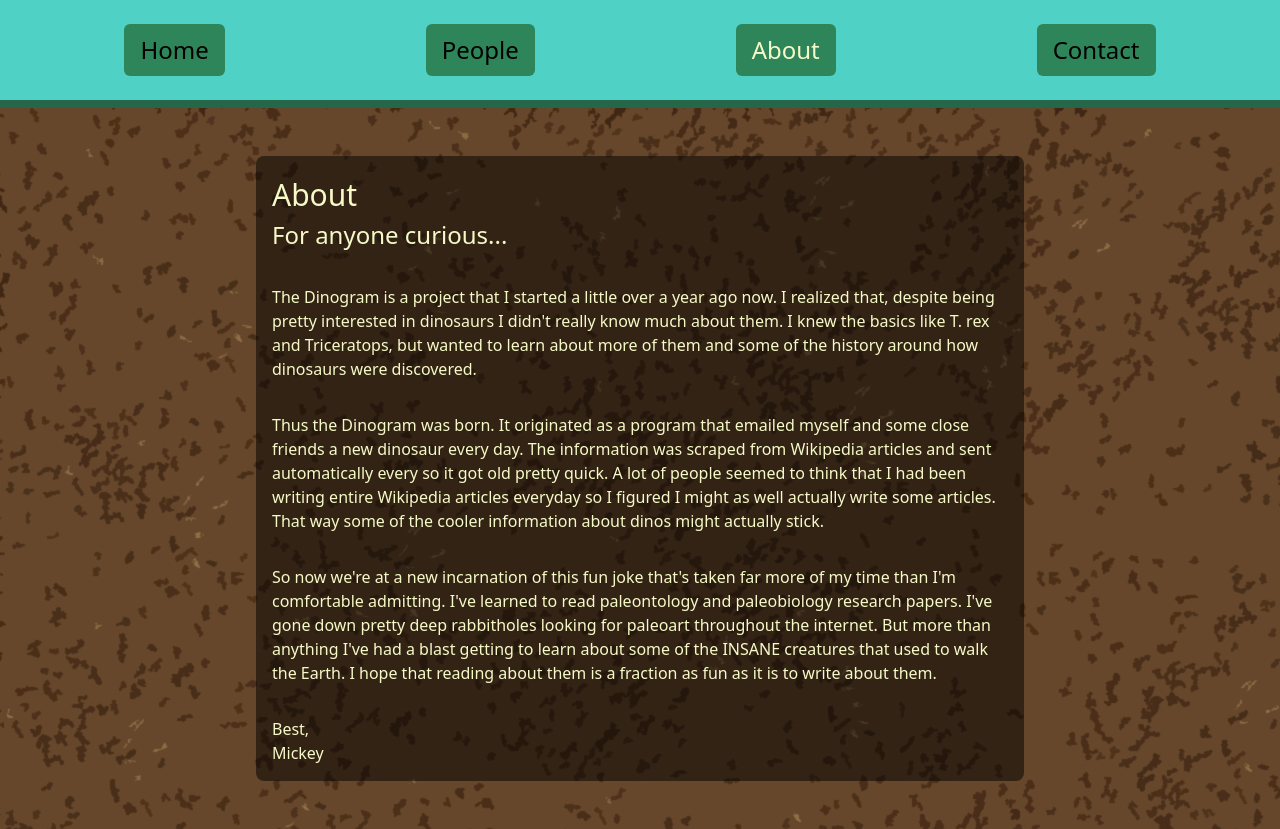
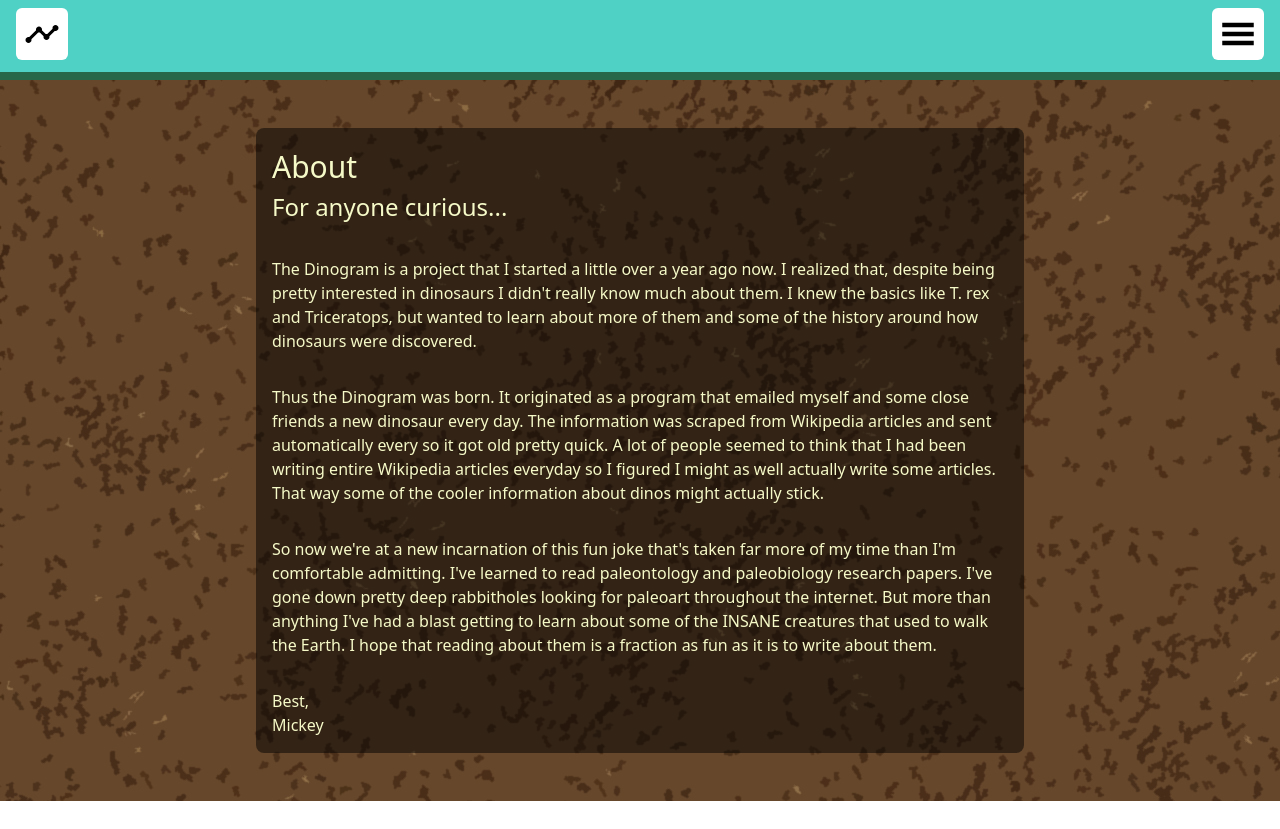
Before and after one commit to mickey-is-codin/serverless-dinogram, a React (Create React App) app: page /about in a window 1280 px wide. After the commit the page ends 801 px from the top, so only its background shows below. Built offline with nearby package versions, Linux system fonts and the light colour scheme.

Commit message:
Going to mess with types to clarify them

```diff
--- a/src/components/Navbar.tsx
+++ b/src/components/Navbar.tsx
@@ -1,53 +1,229 @@
-import React from 'react';
-import { Link } from 'react-router-dom';
+import React, { useState } from 'react';
+import { GiHamburgerMenu } from 'react-icons/gi';
+import { MdTimeline } from 'react-icons/md';
+import { useTimeline } from '../hooks/useTimeline';
+// import { Link } from 'react-router-dom';
 import '../styles/tailwind.output.css';
-import { PageNames } from '../util/types';
+// import { PageNames } from '../util/types';
+import { BASE_TIMELINE_DATA, NAV_MENU_ITEMS } from '../util/constants';
+import { pluck } from '../util/fp';
+import { GeologicTimeline, GeologicTimelineData, StratumData } from '../util/types';
 
-const toDetermineActiveClass = (
-  pageName: string
-) => (
-  elementName: string
-): string => {
-  const active = pageName === elementName;
-  return `hover:text-bone ${active && 'text-bone'}`;
+// const toDetermineActiveClass = (
+//   pageName: string
+// ) => (
+//   elementName: string
+// ): string => {
+//   const active = pageName === elementName;
+//   return `hover:text-bone ${active && 'text-bone'}`;
+// };
+
+// interface NavLinkProps {
+//   route: string;
+//   pageName: string;
+//   className: string;
+// };
+// const NavLink: React.FC<NavLinkProps> = (props) => {
+//   const { route, pageName, className } = props;
+//   return (
+//     <Link to={route} className={className}>
+//       <div className="bg-green-700 px-4 py-2 rounded-md">
+//         <button>{pageName}</button>
+//       </div>
+//     </Link>
+//   )
+// };
+
+// interface NavbarProps {
+//   pageName: string;
+// };
+// const Navbar: React.FC<NavbarProps> = (props) => {
+
+//   const { pageName } = props;
+//   const toClassName = toDetermineActiveClass(pageName);
+
+//   return (
+//     <div
+//       className="bg-teal-400 border-b-8 border-green-800 p-6 sm:text-2xl"
+//     >
+//       <nav className="flex justify-around">
+//         <NavLink route="/" pageName="Home" className={toClassName(PageNames["Timeline"])} />
+//         <NavLink route="/people" pageName="People" className={toClassName(PageNames["People"])} />
+//         <NavLink route="/about" pageName="About" className={toClassName(PageNames["About"])} />
+//         <NavLink route="/contact" pageName="Contact" className={toClassName(PageNames["Contact"])} />
+//       </nav>
+//     </div>
+//   )
+// };
+
+
+interface NavbarBaseProps {
+
+};
+const NavbarBase: React.FC<NavbarBaseProps> = (props) => {
+  const { children } = props;
+
+  return (
+    <div
+      className="bg-teal-400 border-b-8 border-green-800 sm:text-2xl h-20 w-screen"
+    >
+      {children}
+    </div>
+  );
 };
 
-interface NavLinkProps {
-  route: string;
-  pageName: string;
-  className: string;
+interface PopupProps {
+  name: string;
 };
-const NavLink: React.FC<NavLinkProps> = (props) => {
-  const { route, pageName, className } = props;
+const Popup: React.FC<PopupProps> = (props) => {
+  const { name, children } = props;
+
   return (
-    <Link to={route} className={className}>
-      <div className="bg-green-700 px-4 py-2 rounded-md">
-        <button>{pageName}</button>
-      </div>
-    </Link>
+    <div className="bg-black opacity-75 w-full flex-1 z-90 my-2 rounded-lg overflow-scroll">
+      <div className="text-3xl text-white">{name}</div>
+      {children}
+    </div>
+  );
+};
+
+interface MenuSectionProps {
+  name: string;
+  data: StratumData[];
+}
+const MenuSection: React.FC<MenuSectionProps> = (props) => {
+  const { name, data } = props;
+
+  const [ sectionOpen, setSectionOpen ] = useState(false);
+
+  const toggleSectionOpen = () => {
+    setSectionOpen((prevSectionState) => {
+      return !prevSectionState;
+    });
+  };
+
+  return (
+    <div>
+      <div className="text-2xl text-white" onClick={toggleSectionOpen}>{name}</div>
+      {sectionOpen ? (
+        <div>
+          {data.map(({ name, start }) => {
+            return (
+              <div
+                className="text-white text-xl"
+                key={`stratum-data-${name}`}
+                // onClick={onGeologyNav(start)}
+              >
+                {name}
+              </div>
+            );
+          })}
+        </div>
+      ) : null}
+    </div>
+  );
+};
+
+interface TimelinePopupProps {
+  timeline: GeologicTimeline;
+};
+const TimelinePopup: React.FC<TimelinePopupProps> = (props) => {
+  const { timeline } = props;
+
+  const eons = pluck('eons', 'data')(timeline);
+  const eras = pluck('eras', 'data')(timeline);
+  const periods = pluck('periods', 'data')(timeline);
+  const epochs = pluck('epochs', 'data')(timeline);
+
+  return (
+    <Popup name="Geology Navigation">
+      <MenuSection name="Eons" data={eons} />
+      <MenuSection name="Eras" data={eras} />
+      <MenuSection name="Periods" data={periods} />
+      <MenuSection name="Epochs" data={epochs} />
+    </Popup>
   )
 };
 
-interface NavbarProps {
-  pageName: string;
-};
-const Navbar: React.FC<NavbarProps> = (props) => {
-
-  const { pageName } = props;
-  const toClassName = toDetermineActiveClass(pageName);
-
+const NavPopup = () => {
   return (
-    <div
-      className="bg-teal-400 border-b-8 border-green-800 p-6 sm:text-2xl"
-    >
-      <nav className="flex justify-around">
-        <NavLink route="/" pageName="Home" className={toClassName(PageNames["Timeline"])} />
-        <NavLink route="/people" pageName="People" className={toClassName(PageNames["People"])} />
-        <NavLink route="/about" pageName="About" className={toClassName(PageNames["About"])} />
-        <NavLink route="/contact" pageName="Contact" className={toClassName(PageNames["Contact"])} />
-      </nav>
-    </div>
+    <Popup name="Website Navigation">
+      <div>
+        Menu
+      </div>
+    </Popup>
   )
 };
 
+interface SmallScreenNavbarProps {
+  timeline?: GeologicTimeline;
+}
+const SmallScreenNavbar: React.FC<SmallScreenNavbarProps> = (props) => {
+  const { timeline } = props;
+
+  const timelineButtonClassName = "flex-none bg-white rounded-md p-2";
+  const menuButtonClassName = "flex-none bg-white rounded-md p-2";
+  const buttonSize = 36;
+
+  const [ timelineOpen, setTimelineOpen ] = useState(false);
+  const [ navOpen, setNavOpen ] = useState(false);
+
+  const toggleTimeline = () => {
+    setTimelineOpen((prevTimelineState) => !prevTimelineState);
+  };
+  const toggleMenu = () => {
+    setNavOpen((prevNavState) => !prevNavState);
+  };
+
+  return (
+    <div className="fixed z-90 flex flex-col w-screen h-screen px-4 py-2">
+      <div className="flex-none flex flex-row">
+        <div className={timelineButtonClassName} >
+          <MdTimeline size={buttonSize} onClick={toggleTimeline} />
+        </div>
+        <div className="flex-1" />
+        <div className={menuButtonClassName} >
+          <GiHamburgerMenu size={buttonSize} onClick={toggleMenu} />
+        </div>
+      </div>
+      {timeline !== undefined && timelineOpen ? (
+        <TimelinePopup timeline={timeline} />
+        // <div className={popupClassName}>
+        //   Timeline
+        // </div>
+      ) : null}
+      {navOpen ? (
+        <NavPopup />
+        // <div className={popupClassName}>
+        //   Menu
+        // </div>
+      ) : null}
+    </div>
+  );
+};
+
+// const LargeScreenNavbar = () => {
+//   return (
+//     <div>
+
+//     </div>
+//   );
+// };
+
+interface NavbarProps {
+  pageName: string;
+  timeline?: GeologicTimeline;
+};
+const Navbar: React.FC<NavbarProps> = (props) => {
+  const { pageName, timeline } = props;
+
+  console.log('timeline: ', timeline);
+
+  return (
+    <NavbarBase>
+      {/* <LargeScreenNavbar /> */}
+      <SmallScreenNavbar timeline={timeline} />
+    </NavbarBase>
+  );
+};
+
 export default Navbar;
--- a/src/components/Sidebars.tsx
+++ b/src/components/Sidebars.tsx
@@ -18,25 +18,25 @@ const CollapsedSidebar: React.FC<CollapsedSidebarProps> = (props) => {
   );
 };
 
-interface ArticleSidebarProps {
-  campaignList: CampaignList
-};
-const ArticleSidebar: React.FC<ArticleSidebarProps> = (props) => {
-  const { campaignList } = props;
-  const [ isCollapsed, setIsCollapsed ] = useState<boolean>(true);
-  return (
-    <div className="fixed right-0 text-center px-4 md:mx-12 z-90 text-bone">
-      <div className="bg-green-700 rounded-md px-4 py-2">
-      {isCollapsed
-        ? <CollapsedSidebar onExpand={() => setIsCollapsed(false)}/>
-        : <ExpandedSidebar
-            campaignList={campaignList}
-            onCollapse={() => setIsCollapsed(true)}
-          />}
-      </div>
-    </div>
-  );
-};
+// interface ArticleSidebarProps {
+//   campaignList: CampaignList
+// };
+// const ArticleSidebar: React.FC<ArticleSidebarProps> = (props) => {
+//   const { campaignList } = props;
+//   const [ isCollapsed, setIsCollapsed ] = useState<boolean>(true);
+//   return (
+//     <div className="fixed right-0 text-center px-4 md:mx-12 z-90 text-bone">
+//       <div className="bg-green-700 rounded-md px-4 py-2">
+//       {isCollapsed
+//         ? <CollapsedSidebar onExpand={() => setIsCollapsed(false)}/>
+//         : <ExpandedSidebar
+//             campaignList={campaignList}
+//             onCollapse={() => setIsCollapsed(true)}
+//           />}
+//       </div>
+//     </div>
+//   );
+// };
 
 const toScrollToView = (campaign: Campaign) => () => campaign.ref.current.scrollIntoView({
   behavior: "smooth"
@@ -102,7 +102,7 @@ export const Sidebars: React.FC<SidebarsProps> = (props) => {
   const { timeline, campaignList } = props;
   return (
     <>
-      <ArticleSidebar campaignList={campaignList} />
+      {/* <ArticleSidebar campaignList={campaignList} /> */}
       <TimeSidebar timeline={timeline} />
     </>
   )
--- a/src/pages/root/Timeline.tsx
+++ b/src/pages/root/Timeline.tsx
@@ -29,7 +29,7 @@ const Timeline: React.FC = () => {
       <Helmet
         title={'Dinogram - Timeline'}
       />
-      <Navbar pageName={PageNames.Timeline} />
+      <Navbar pageName={PageNames.Timeline} timeline={timeline} />
       <h1 className="text-3xl text-bone py-3 z-90">
         A Tour Through the Earth
       </h1>
--- a/src/util/constants.ts
+++ b/src/util/constants.ts
@@ -3,7 +3,8 @@ import {
   GeologicInstant,
   GeologicTimelineData,
   CampaignMetadataList,
-  AnnotationsData
+  AnnotationsData,
+  NavMenuItem
 } from './types';
 
 export const EARLIER_DELINEATION = 'Earlier';
@@ -149,8 +150,29 @@ export const ANNOTATIONS: AnnotationsData = {
   460000: 'Earth Formed',
 };
 
+/* Styling */
 export const TIMELINE_START_HEIGHT: number = 20;
 export const DATE_OFFSET: number = 50;
 export const EVENT_DIAMETER: number = 4;
 export const EVENT_INNER_DIAMETER: number = EVENT_DIAMETER / 2;
 export const EVENT_RADIUS: number = EVENT_DIAMETER / 2;
+
+/* Navbar/Menu */
+export const NAV_MENU_ITEMS: NavMenuItem[] = [
+  {
+    name: "Home",
+    route: "/",
+  },
+  {
+    name: "People",
+    route: "/people",
+  },
+  {
+    name: "About",
+    route: "/about",
+  },
+  {
+    name: "Contact",
+    route: "/contact",
+  },
+];
--- a/src/util/types.ts
+++ b/src/util/types.ts
@@ -110,3 +110,8 @@ export interface PageRoute {
 };
 
 export type LazyImport = React.LazyExoticComponent<React.ComponentType>;
+
+export interface NavMenuItem {
+  name: string;
+  route: string;
+};
```
Also changed, not shown: src/App.tsx (+0 -15 lines), 1 other file (tests, documents, lock files or other folders).
